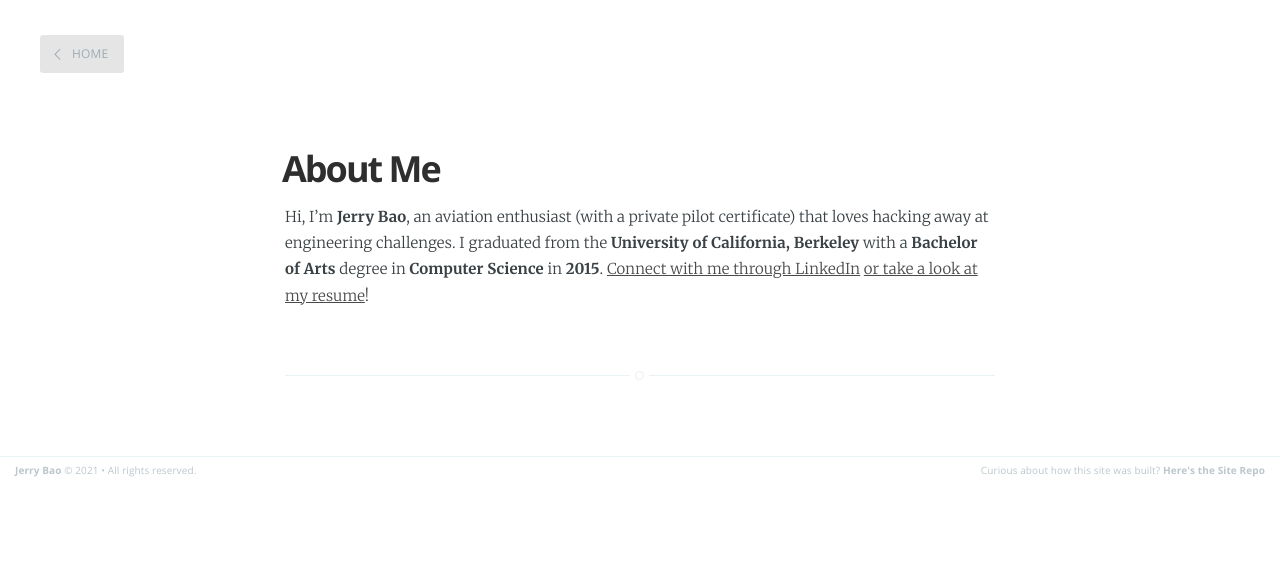
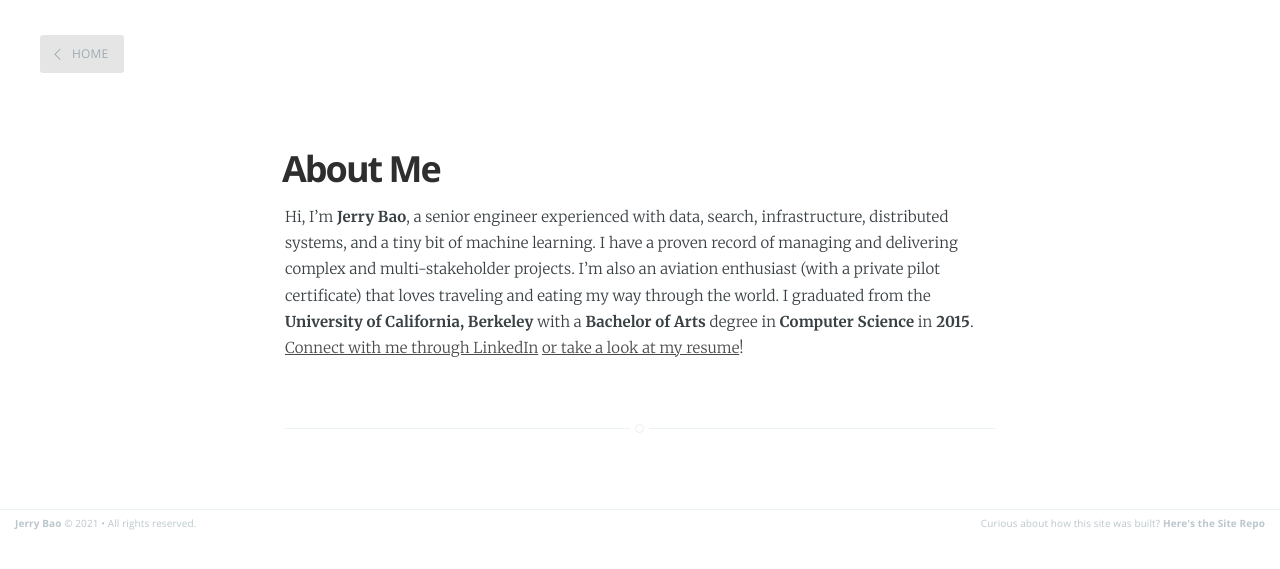
Before and after one commit to thejerrybao/thejerrybao.github.io, a Jekyll site: the page built from about.md, in a window 1280 px wide. Shown: the top 569 px of the page. Built offline with Jekyll 4.4.1, drawn with Linux system fonts in a browser that asks for light colours.

Commit message:
Update about page again

```diff
--- a/about.md
+++ b/about.md
@@ -3,4 +3,4 @@ layout: page
 title: About Me
 ---
 
-Hi, I'm **Jerry Bao**, an aviation enthusiast (with a private pilot certificate) that loves hacking away at engineering challenges. I graduated from the **University of California, Berkeley** with a **Bachelor of Arts** degree in **Computer Science** in **2015**. [Connect with me through LinkedIn](https://www.linkedin.com/in/thejerrybao) [or take a look at my resume](https://drive.google.com/open?id=0Bx0czQqw9NLfQkVqRFdKWUhvUEU)!
+Hi, I'm **Jerry Bao**, a senior engineer experienced with data, search, infrastructure, distributed systems, and a tiny bit of machine learning. I have a proven record of managing and delivering complex and multi-stakeholder projects. I'm also an aviation enthusiast (with a private pilot certificate) that loves traveling and eating my way through the world. I graduated from the **University of California, Berkeley** with a **Bachelor of Arts** degree in **Computer Science** in **2015**. [Connect with me through LinkedIn](https://www.linkedin.com/in/thejerrybao) [or take a look at my resume](https://drive.google.com/open?id=0Bx0czQqw9NLfQkVqRFdKWUhvUEU)!
```
